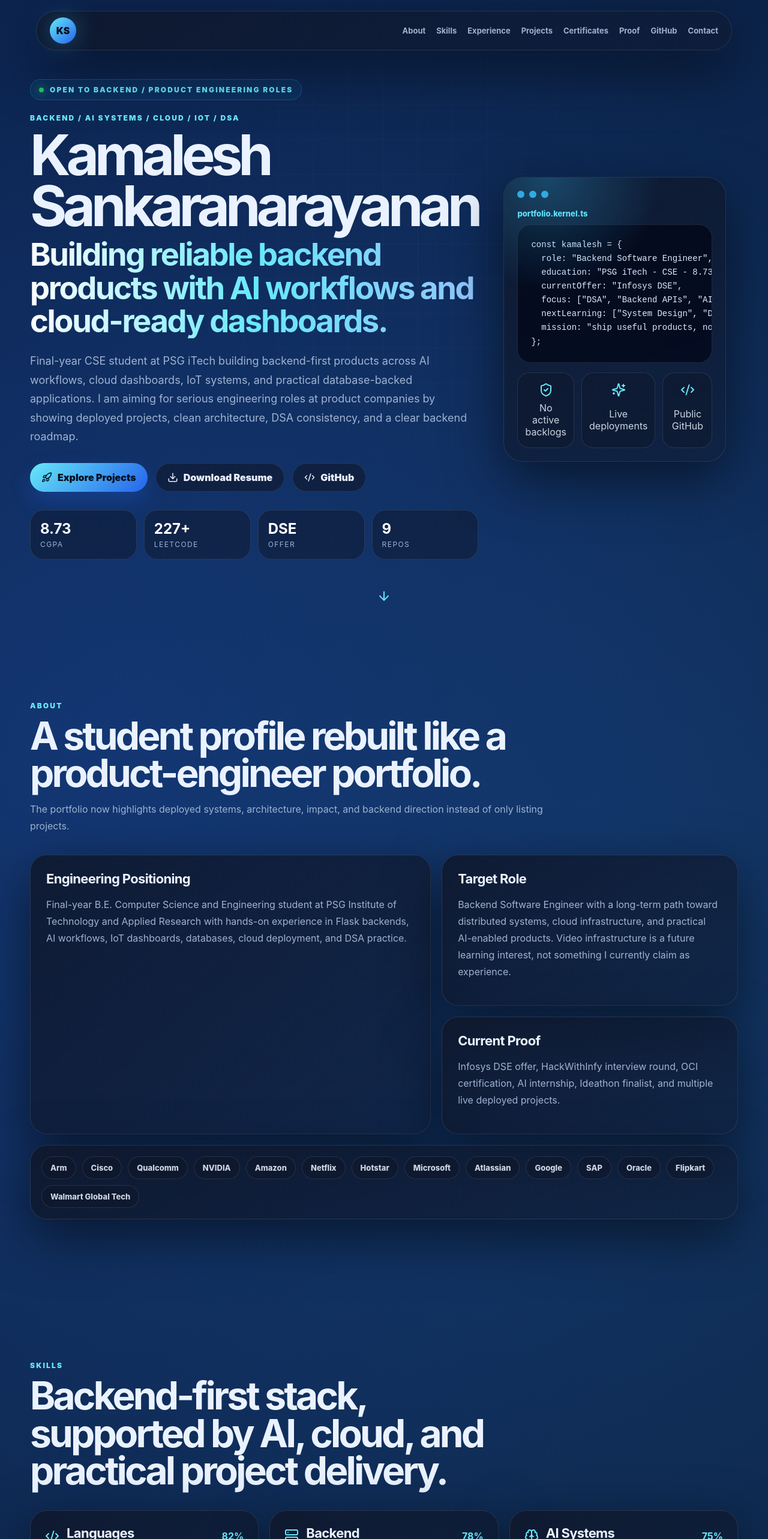
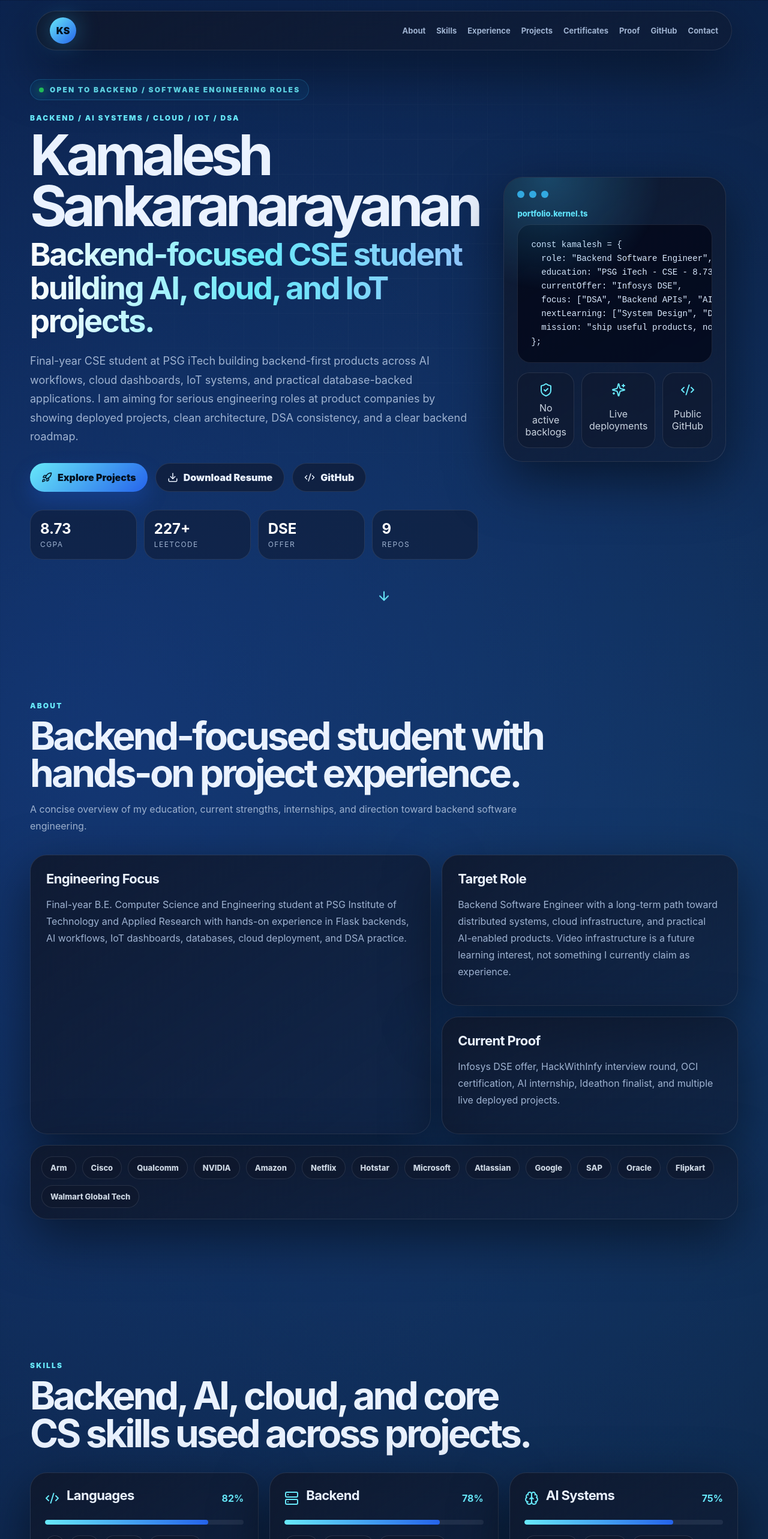
Before and after one commit to kamalesh-sankaranarayanan/My-Portfolio, a React (Vite) app: page / in a window 1280 px wide. Shown: the top 2566 px of the page at 60% size. Built offline with nearby package versions, Linux system fonts and the light colour scheme.

Commit message:
Polish portfolio section headings

```diff
--- a/src/App.tsx
+++ b/src/App.tsx
@@ -38,10 +38,10 @@ export default function App() {
 
       <section id="top" className="hero section">
         <motion.div className="hero-copy" initial="hidden" animate="visible" variants={rise} transition={{ duration: 0.65 }}>
-          <div className="status-chip"><span /> Open to Backend / Product Engineering roles</div>
+          <div className="status-chip"><span /> Open to Backend / Software Engineering roles</div>
           <p className="eyebrow">Backend / AI Systems / Cloud / IoT / DSA</p>
           <h1>{profile.name}</h1>
-          <h3>Building reliable backend products with AI workflows and cloud-ready dashboards.</h3>
+          <h3>Backend-focused CSE student building AI, cloud, and IoT projects.</h3>
           <p className="hero-text">{profile.tagline} I am aiming for serious engineering roles at product companies by showing deployed projects, clean architecture, DSA consistency, and a clear backend roadmap.</p>
           <div className="hero-actions">
             <a className="primary-btn" href="#projects"><Rocket size={18} /> Explore Projects</a>
@@ -73,10 +73,10 @@ export default function App() {
       </section>
 
       <section id="about" className="section about-section">
-        <SectionHeading eyebrow="About" title="A student profile rebuilt like a product-engineer portfolio." copy="The portfolio now highlights deployed systems, architecture, impact, and backend direction instead of only listing projects." />
+        <SectionHeading eyebrow="About" title="Backend-focused student with hands-on project experience." copy="A concise overview of my education, current strengths, internships, and direction toward backend software engineering." />
         <div className="about-grid">
           <div className="about-card glass large-card">
-            <h4>Engineering Positioning</h4>
+            <h4>Engineering Focus</h4>
             <p>Final-year B.E. Computer Science and Engineering student at PSG Institute of Technology and Applied Research with hands-on experience in Flask backends, AI workflows, IoT dashboards, databases, cloud deployment, and DSA practice.</p>
           </div>
           <div className="about-card glass">
@@ -94,7 +94,7 @@ export default function App() {
       </section>
 
       <section id="skills" className="section">
-        <SectionHeading eyebrow="Skills" title="Backend-first stack, supported by AI, cloud, and practical project delivery." />
+        <SectionHeading eyebrow="Skills" title="Backend, AI, cloud, and core CS skills used across projects." />
         <div className="skills-grid">
           {skills.map(({ group, icon: Icon, items, level }) => (
             <motion.div className="skill-card glass" key={group} initial="hidden" whileInView="visible" viewport={{ once: true }} variants={rise}>
@@ -107,7 +107,7 @@ export default function App() {
       </section>
 
       <section id="experience" className="section timeline-section">
-        <SectionHeading eyebrow="Experience" title="Experience presented as engineering impact, not internship lines." />
+        <SectionHeading eyebrow="Experience" title="Internships and practical learning experience." />
         <div className="timeline">
           {experiences.map((exp, index) => (
             <motion.article className="timeline-card glass" key={exp.role} initial="hidden" whileInView="visible" viewport={{ once: true, amount: 0.25 }} variants={rise} transition={{ delay: index * 0.08 }}>
@@ -124,7 +124,7 @@ export default function App() {
       </section>
 
       <section id="projects" className="section">
-        <SectionHeading eyebrow="Projects" title="Real live demos, real GitHub profile, and product-style project storytelling." copy="Each card now shows what the project does, how it is built, what was hard, and what comes next." />
+        <SectionHeading eyebrow="Projects" title="Selected projects with demos, code, and technical details." copy="Each card explains what the project does, how it is built, the main features, challenges, and possible next improvements." />
         <div className="projects-grid">
           {projects.map((project, index) => {
             const Icon = project.icon;
@@ -160,7 +160,7 @@ export default function App() {
       </section>
 
       <section id="certificates" className="section certificates-section">
-        <SectionHeading eyebrow="Certificates" title="Certifications and verified learning proof, ready to expand." copy="Certificate cards are data-driven, so you can add PDF/image links from the public folder or external credential URLs." />
+        <SectionHeading eyebrow="Certificates" title="Certifications, internships, and course completion proof." copy="A verified collection of certificates linked directly from the portfolio." />
         <div className="certificates-grid">
           {certificates.map(({ title, issuer, date, category, credential, link, icon: Icon }, index) => (
             <motion.article className="certificate-card glass" key={title} initial="hidden" whileInView="visible" viewport={{ once: true, amount: 0.2 }} variants={rise} transition={{ delay: index * 0.05 }}>
@@ -186,14 +186,14 @@ export default function App() {
       </section>
 
       <section id="proof" className="section proof-section">
-        <SectionHeading eyebrow="Proof" title="Achievements, certifications, and coding consistency." />
+        <SectionHeading eyebrow="Proof" title="Achievements and participation highlights." />
         <div className="proof-grid">
           {achievements.map(({ title, icon: Icon }) => <div className="proof-card glass" key={title}><Icon /><span>{title}</span></div>)}
         </div>
       </section>
 
       <section id="github" className="section github-section">
-        <SectionHeading eyebrow="GitHub + Coding" title="Connected to your real public profiles." copy="This section now uses stable portfolio cards instead of external generated stat images that can load blank." />
+        <SectionHeading eyebrow="GitHub + Coding" title="Public code, coding practice, and project activity." copy="A stable summary of my GitHub work, main languages, backend stack, and LeetCode progress." />
         <div className="github-layout">
           <div className="github-card glass">
             <h3>GitHub: {profile.githubUser}</h3>
@@ -232,7 +232,7 @@ export default function App() {
       </section>
 
       <section id="contact" className="section contact-section">
-        <SectionHeading eyebrow="Contact" title="Ready for backend internships, product roles, and serious engineering projects." />
+        <SectionHeading eyebrow="Contact" title="Open to backend internships and entry-level software roles." />
         <div className="contact-card glass">
           <p>I am looking for opportunities where I can work on backend systems, AI-enabled products, cloud applications, databases, APIs, and distributed-systems learning.</p>
           <div className="contact-actions">
@@ -243,7 +243,7 @@ export default function App() {
         </div>
       </section>
 
-      <footer>Copyright 2026 {profile.name}. Built as a recruiter-facing software engineering portfolio.</footer>
+      <footer>Copyright 2026 {profile.name}. Built as a software engineering portfolio.</footer>
     </main>
   );
 }
```
